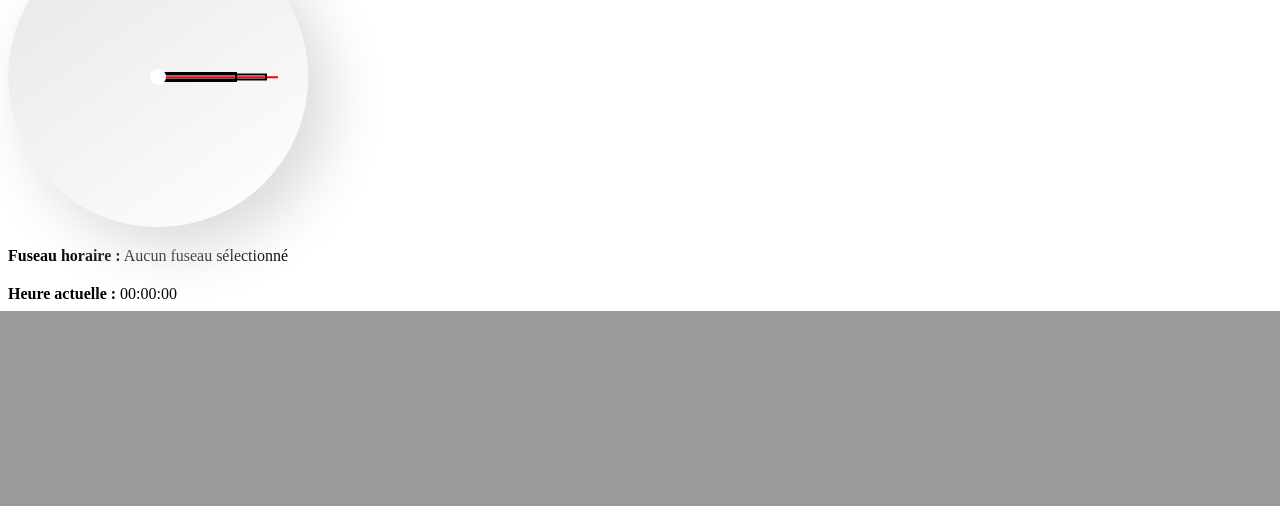
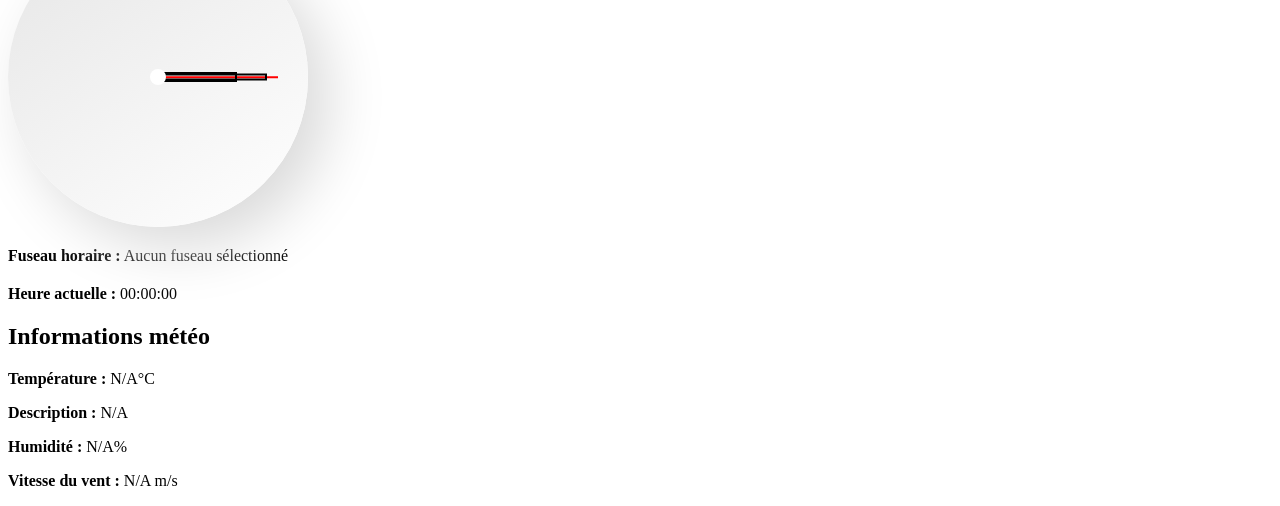
Before and after one commit to LucasLeiner/TimeApi, a FastAPI app: page /map in a window 1280 px wide. Shown: the part 653-1159 px from the top of the page. Before the commit the page ends 964 px from the top, so only its background shows below. Run offline with FastAPI, Linux system fonts and the light colour scheme.

Commit message:
feat: météo implementation, finished

```diff
--- a/Api/main.py
+++ b/Api/main.py
@@ -3,15 +3,17 @@
 from fastapi import FastAPI, HTTPException, Request
 from fastapi.templating import Jinja2Templates
 from fastapi.staticfiles import StaticFiles
+import logging
+import requests
 
 app = FastAPI()
 templates = Jinja2Templates(directory="../templates")
 app.mount("/static", StaticFiles(directory="../static"), name="static")
-
+"""
 @app.get("/")
 def get_clock(request: Request):
     return templates.TemplateResponse("clock.html", {"request": request})
-
+"""
 @app.get("/map")
 def get_clock(request: Request):
     return templates.TemplateResponse("map.html", {"request": request})
@@ -37,3 +39,28 @@
     time_string = now_in_tz.strftime("%H:%M:%S")
 
     return {"timezone": formatted_timezone, "date": date_string, "time": time_string}
+
+
+API_KEY_WEATHER = "9fb836bb8dd76bba9c246a52993a9ffd"
+
+@app.get("/weather/{lat}/{lng}")
+def get_weather(lat: float, lng: float):
+    try:
+        url = f"http://api.openweathermap.org/data/2.5/weather?lat={lat}&lon={lng}&appid={API_KEY_WEATHER}&units=metric"
+        response = requests.get(url)
+        data = response.json()
+
+        if response.status_code != 200:
+            logging.error(f"Erreur API météo : {data.get('message', 'Erreur inconnue')}")
+            raise HTTPException(status_code=response.status_code, detail=data.get("message", "Erreur API météo"))
+
+        weather = {
+            "temperature": data["main"]["temp"],
+            "description": data["weather"][0]["description"],
+            "humidity": data["main"]["humidity"],
+            "wind_speed": data["wind"]["speed"]
+        }
+        return weather
+
+    except Exception as e:
+        raise HTTPException(status_code=500, detail="Erreur lors de la récupération des données météo.")
--- a/static/js/scripts.js
+++ b/static/js/scripts.js
@@ -1,3 +1,67 @@
+var map = L.map('map').setView([20, 0], 2);
+        var apiKey = 'CF92NCXAFCRX';
+        var marker, timezoneOffset;
+        var intervalId;
+
+
+        L.tileLayer('https://{s}.tile.openstreetmap.org/{z}/{x}/{y}.png', {
+            maxZoom: 18,
+            attribution: '&copy; <a href="https://www.openstreetmap.org/copyright">OpenStreetMap</a> contributors',
+            noWrap: true
+        }).addTo(map);
+
+
+        function getTimezoneFromLatLng(lat, lng) {
+            var url = `http://api.timezonedb.com/v2.1/get-time-zone?key=${apiKey}&format=json&by=position&lat=${lat}&lng=${lng}`;
+            axios.get(url)
+                .then(function (response) {
+                    var timezone = response.data.zoneName || "Fuseau inconnu";
+                    timezoneOffset = response.data.gmtOffset * 1000; // En millisecondes
+                    document.getElementById('timezone').innerText = timezone.replace('/', '-');
+                    mettreAJourHorloge();
+
+
+                    if (intervalId) clearInterval(intervalId);
+                    intervalId = setInterval(mettreAJourHorloge, 1000);
+                })
+                .catch(function (error) {
+                    console.error("Erreur lors de la récupération du fuseau horaire :", error);
+                    document.getElementById('timezone').innerText = "Erreur lors de la récupération du fuseau horaire";
+                });
+        }
+
+
+        function mettreAJourHorloge() {
+            if (timezoneOffset !== undefined) {
+                var maintenant = new Date(new Date().getTime() + timezoneOffset);
+                var heures = maintenant.getUTCHours();
+                var minutes = maintenant.getUTCMinutes();
+                var secondes = maintenant.getUTCSeconds();
+
+
+                heures = heures < 10 ? '0' + heures : heures;
+                minutes = minutes < 10 ? '0' + minutes : minutes;
+                secondes = secondes < 10 ? '0' + secondes : secondes;
+
+                document.getElementById('heureActuelle').textContent = heures + ':' + minutes + ':' + secondes;
+            }
+        }
+
+
+        map.on('click', function (e) {
+            var lat = e.latlng.lat;
+            var lng = e.latlng.lng;
+
+            if (marker) {
+                marker.setLatLng([lat, lng]);
+            } else {
+                marker = L.marker([lat, lng]).addTo(map);
+            }
+
+            getTimezoneFromLatLng(lat, lng);
+        });
+
+
 function updateClock() {
     const clock = document.getElementById('clock');
     const now = new Date();
@@ -7,5 +71,38 @@
     clock.textContent = `${hours}:${minutes}:${seconds}`;
 }
 
-setInterval(updateClock, 1000);  // Met à jour l'horloge chaque seconde
-updateClock();  // Met à jour l'horloge immédiatement au chargement de la page
+setInterval(updateClock, 1000);
+updateClock();
+
+
+function getWeather(lat, lng) {
+    console.log("Appel à getWeather avec les coordonnées :", lat, lng);
+    axios.get(`/weather/${lat}/${lng}`)
+        .then(function(response) {
+            const weather = response.data;
+            document.getElementById('temperature').textContent = weather.temperature;
+            document.getElementById('description').textContent = weather.description;
+            document.getElementById('humidity').textContent = weather.humidity;
+            document.getElementById('wind_speed').textContent = weather.wind_speed;
+        })
+        .catch(function(error) {
+            document.getElementById('temperature').textContent = "Erreur";
+            document.getElementById('description').textContent = "Erreur";
+            document.getElementById('humidity').textContent = "Erreur";
+            document.getElementById('wind_speed').textContent = "Erreur";
+        });
+}
+
+map.on('click', function(e) {
+    var lat = e.latlng.lat;
+    var lng = e.latlng.lng;
+
+    if (marker) {
+        marker.setLatLng([lat, lng]);
+    } else {
+        marker = L.marker([lat, lng]).addTo(map);
+    }
+
+    getTimezoneFromLatLng(lat, lng);
+    getWeather(lat, lng);
+});
--- a/templates/map.html
+++ b/templates/map.html
@@ -6,7 +6,9 @@
         <title>Carte interactive avec fuseaux horaires</title>
         <link rel="stylesheet" href="https://unpkg.com/leaflet@1.9.4/dist/leaflet.css" integrity="sha256-p4NxAoJBhIIN+hmNHrzRCf9tD/miZyoHS5obTRR9BMY=" crossorigin=""/>
         <link rel="stylesheet" href="/static/css/styles.css">
+        <link rel="stylesheet" href="/static/css/meteo.css">
     </head>
+
     <body>
         <h1>Carte interactive - Fuseau horaire</h1>
         <div class="map-clock-container">
@@ -25,69 +27,15 @@
 
         <script src="https://unpkg.com/leaflet@1.9.4/dist/leaflet.js" integrity="sha256-20nQCchB9co0qIjJZRGuk2/Z9VM+kNiyxNV1lvTlZBo=" crossorigin=""></script>
         <script src="https://unpkg.com/axios/dist/axios.min.js"></script>
-    <script>
-        var map = L.map('map').setView([20, 0], 2);
-        var apiKey = 'CF92NCXAFCRX';
-        var marker, timezoneOffset;
-        var intervalId;
 
-        // Configuration de la carte avec Leaflet
-        L.tileLayer('https://{s}.tile.openstreetmap.org/{z}/{x}/{y}.png', {
-            maxZoom: 18,
-            attribution: '&copy; <a href="https://www.openstreetmap.org/copyright">OpenStreetMap</a> contributors',
-            noWrap: true
-        }).addTo(map);
+        <div id="weather-info">
+            <h2>Informations météo</h2>
+            <p><strong>Température :</strong> <span id="temperature">N/A</span>°C</p>
+            <p><strong>Description :</strong> <span id="description">N/A</span></p>
+            <p><strong>Humidité :</strong> <span id="humidity">N/A</span>%</p>
+            <p><strong>Vitesse du vent :</strong> <span id="wind_speed">N/A</span> m/s</p>
+        </div>
 
-        // Récupère le fuseau horaire et son offset à partir des coordonnées
-        function getTimezoneFromLatLng(lat, lng) {
-            var url = `http://api.timezonedb.com/v2.1/get-time-zone?key=${apiKey}&format=json&by=position&lat=${lat}&lng=${lng}`;
-            axios.get(url)
-                .then(function (response) {
-                    var timezone = response.data.zoneName || "Fuseau inconnu";
-                    timezoneOffset = response.data.gmtOffset * 1000; // En millisecondes
-                    document.getElementById('timezone').innerText = timezone.replace('/', '-');
-                    mettreAJourHorloge();  // Affiche l'heure initiale
-
-                    // Réinitialiser l'intervalle pour mettre à jour l'horloge
-                    if (intervalId) clearInterval(intervalId);
-                    intervalId = setInterval(mettreAJourHorloge, 1000);
-                })
-                .catch(function (error) {
-                    console.error("Erreur lors de la récupération du fuseau horaire :", error);
-                    document.getElementById('timezone').innerText = "Erreur lors de la récupération du fuseau horaire";
-                });
-        }
-
-        // Met à jour l'horloge avec l'heure du fuseau sélectionné
-        function mettreAJourHorloge() {
-            if (timezoneOffset !== undefined) {
-                var maintenant = new Date(new Date().getTime() + timezoneOffset);
-                var heures = maintenant.getUTCHours();
-                var minutes = maintenant.getUTCMinutes();
-                var secondes = maintenant.getUTCSeconds();
-
-                // Ajoute un zéro devant les chiffres inférieurs à 10
-                heures = heures < 10 ? '0' + heures : heures;
-                minutes = minutes < 10 ? '0' + minutes : minutes;
-                secondes = secondes < 10 ? '0' + secondes : secondes;
-
-                document.getElementById('heureActuelle').textContent = heures + ':' + minutes + ':' + secondes;
-            }
-        }
-
-        // Ajoute un marqueur et récupère le fuseau horaire lors d'un clic sur la carte
-        map.on('click', function (e) {
-            var lat = e.latlng.lat;
-            var lng = e.latlng.lng;
-
-            if (marker) {
-                marker.setLatLng([lat, lng]);
-            } else {
-                marker = L.marker([lat, lng]).addTo(map);
-            }
-
-            getTimezoneFromLatLng(lat, lng);
-        });
-    </script>
+        <script src="../static/js/scripts.js"></script>
     </body>
 </html>
```
Lines whose indentation alone changed are shown as unchanged.
